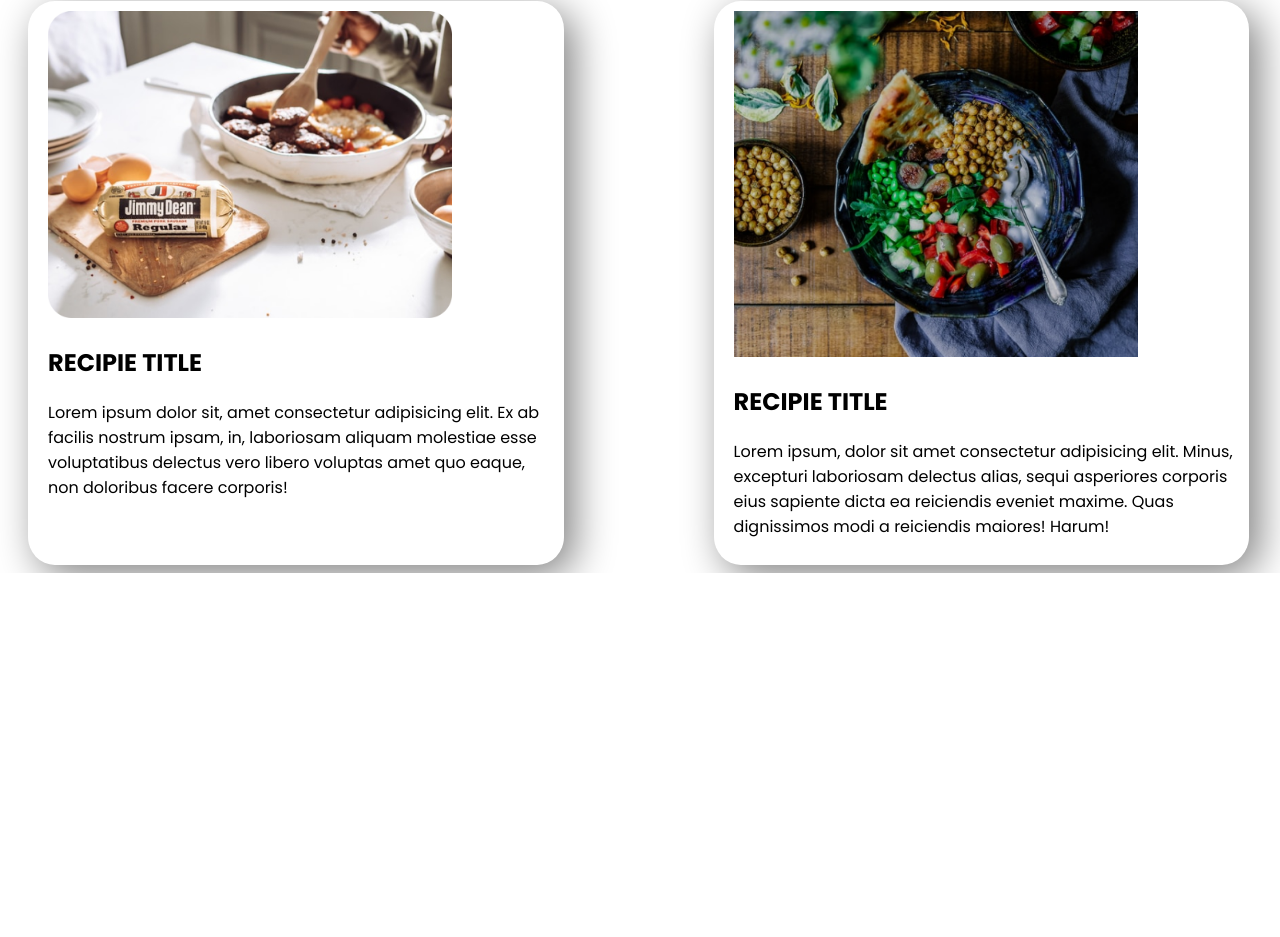
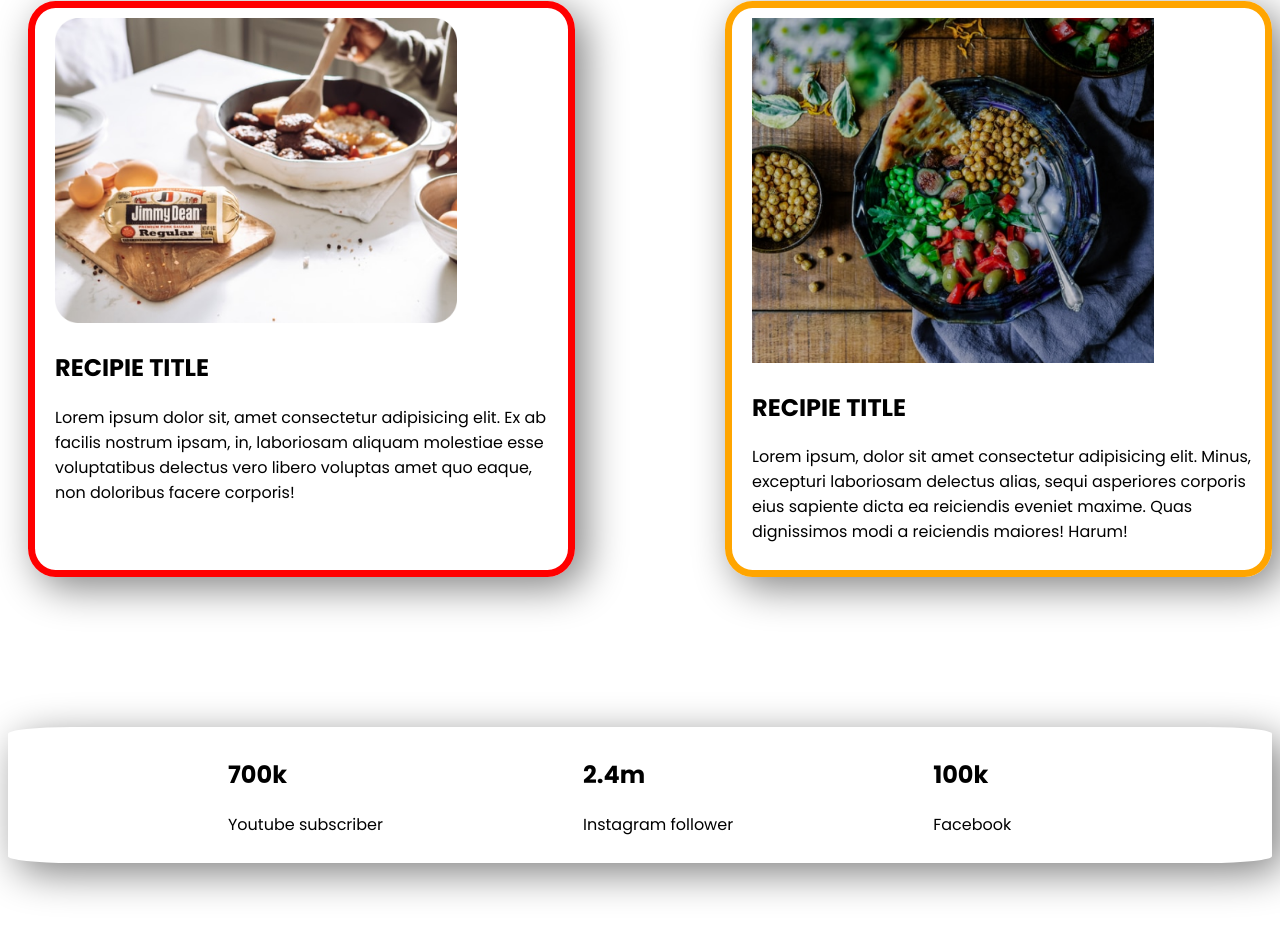
Before and after one commit to Meherab101/Assignment, a plain HTML site: page index.html in a window 1280 px wide. Shown: the part 1491-2428 px from the top of the page. Before the commit the page ends 2064 px from the top, so only its background shows below. Drawn offline with Linux system fonts and the light colour scheme.

Commit message:
assignment done

```diff
--- a/index.html
+++ b/index.html
@@ -62,6 +62,20 @@
                 reiciendis maiores! Harum!</p>
         </div>
     </section>
+    <section class="last-one">
+        <div>
+            <h1>700k</h1>
+            <p>Youtube subscriber</p>
+        </div>
+        <div>
+            <h1>2.4m</h1>
+            <p>Instagram follower</p>
+        </div>
+        <div>
+            <h1>100k</h1>
+            <p>Facebook</p>
+        </div>
+    </section>
 </body>
 
 </html>
--- a/style.css
+++ b/style.css
@@ -101,3 +101,24 @@ span {
     margin-left: 150px;
     border-radius: 5%;
 }
+
+#first-cover {
+    border: 7px red solid;
+}
+
+#second-cover {
+    border: 7px solid orange;
+}
+
+.last-one {
+    display: flex;
+    box-shadow: 10px 10px 40px gray;
+    padding: 10px 20px;
+    margin-top: 150px;
+    margin-bottom: 100px;
+    border-radius: 5%;
+}
+
+.last-one div {
+    padding-left: 200px;
+}
```
